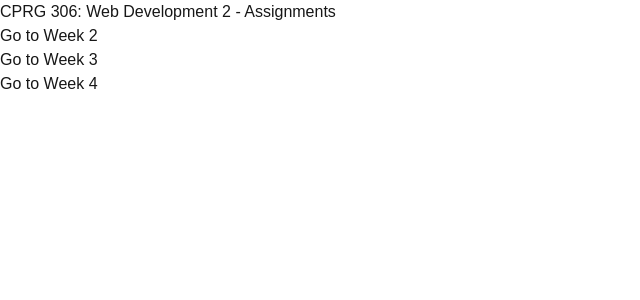
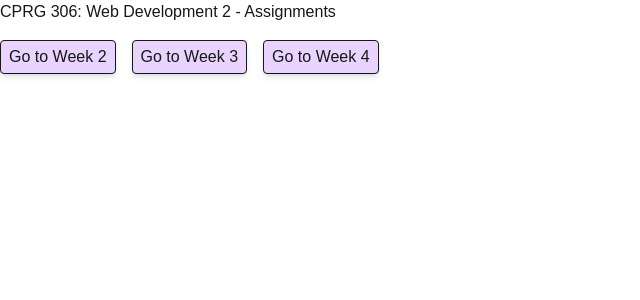
Before and after one commit to Wyden13/cprg306-assignments, a Next.js app: page / in a window 1280 px wide. Shown: the top 300 px of the page, without its empty margins (0-640 px from the left). Built offline with nearby package versions, Linux system fonts and the light colour scheme.

Commit message:
styled Link component

```diff
--- a/app/page.js
+++ b/app/page.js
@@ -5,14 +5,14 @@ export default function Home() {
   return (
     <main>
       <h1>CPRG 306: Web Development 2 - Assignments</h1>
-      <ul className="space-x-4">
-        <li>
+      <ul className="space-x-4 my-4">
+        <li className="inline-block border px-2 py-1 rounded bg-purple-200 shadow-md">
           <Link href="/week-2">Go to Week 2</Link>
         </li>
-        <li>
+        <li className="inline-block border px-2 py-1 rounded bg-purple-200 shadow-md">
           <Link href="/week-3">Go to Week 3</Link>
         </li>
-        <li>
+        <li className="inline-block border px-2 py-1 rounded bg-purple-200  shadow-md">
           <Link href="/week-4">Go to Week 4</Link>
         </li>
       </ul>
```
